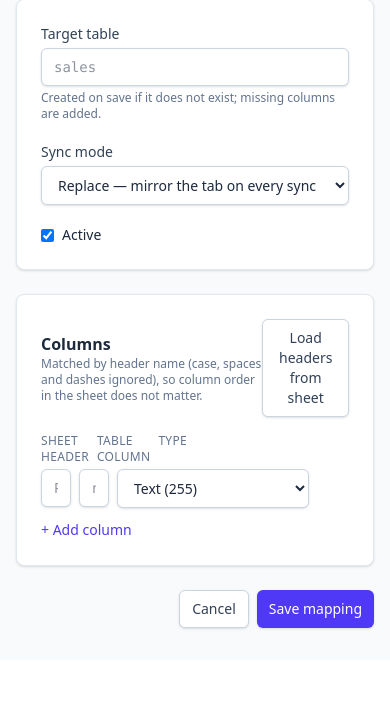
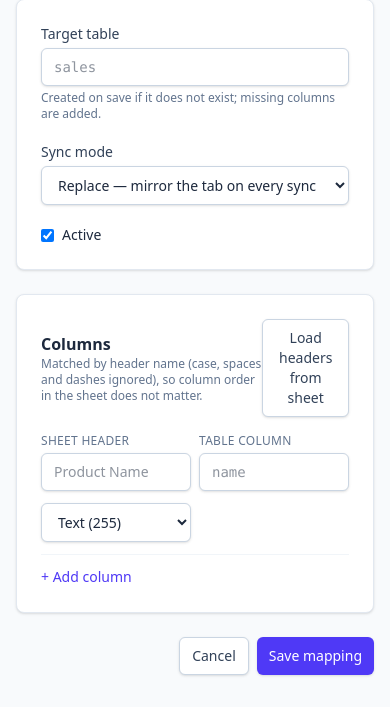
Before and after one commit to ErgiIT/sheet-sync, a Laravel app: page /tabs/1/mappings/create in a window 390 px wide. Shown: the part 190-897 px from the top of the page. Before the commit the page ends 820 px from the top, so only its background shows below. Run offline with Laravel 12, Linux system fonts and the light colour scheme; a user stored in the database is signed in; tables that the repository leaves empty hold one stand-in row (values such as "Sample post"); style sheets or scripts are compiled from the project's sources; parts of the project's set-up code (start-up, migrations or seed data) failed here and were passed over; some libraries are stand-ins or nearby versions.

Commit message:
Make the mapping editor and configuration page usable at phone width
At 390px the fixed four-column grid left the sheet header and table
column inputs about 10px wide. On phones the type and remove button now
wrap to a second line. The configuration column gets min-w-0, so the
JSON block scrolls inside itself instead of widening the page to 606px.

```diff
--- a/resources/views/configuration/index.blade.php
+++ b/resources/views/configuration/index.blade.php
@@ -3,7 +3,7 @@
     <p class="mb-6 text-sm text-slate-500">The same configuration the UI edits, as a file. Import adds and updates; it never deletes spreadsheets, tabs or mappings.</p>
 
     <div class="grid gap-6 lg:grid-cols-3">
-        <div class="lg:col-span-2">
+        <div class="min-w-0 lg:col-span-2">
             <div class="mb-3 flex items-center justify-between">
                 <h2 class="font-semibold">Current configuration</h2>
                 <x-button variant="secondary" :href="route('configuration.export')">Download JSON</x-button>
--- a/resources/views/mappings/form.blade.php
+++ b/resources/views/mappings/form.blade.php
@@ -53,14 +53,15 @@
             <p x-cloak x-show="headerError" x-text="headerError" class="mb-3 rounded bg-red-50 px-3 py-2 text-sm text-red-700"></p>
             <x-field-error name="columns" />
 
-            <div class="grid grid-cols-[1fr_1fr_12rem_2rem] gap-2 text-xs font-medium tracking-wide text-slate-500 uppercase">
+            {{-- Phones: header and column on one line, type and remove on the next. --}}
+            <div class="grid grid-cols-2 gap-2 text-xs font-medium tracking-wide text-slate-500 uppercase sm:grid-cols-[1fr_1fr_12rem_2rem]">
                 <div>Sheet header</div>
                 <div>Table column</div>
-                <div>Type</div>
-                <div></div>
+                <div class="hidden sm:block">Type</div>
+                <div class="hidden sm:block"></div>
             </div>
             <template x-for="(column, index) in columns" :key="index">
-                <div class="grid grid-cols-[1fr_1fr_12rem_2rem] items-start gap-2">
+                <div class="grid grid-cols-2 items-start gap-2 border-b border-slate-100 pb-3 sm:grid-cols-[1fr_1fr_12rem_2rem] sm:border-0 sm:pb-0">
                     <input :name="`columns[${index}][source_column]`" x-model="column.source_column" required class="input" placeholder="Product Name">
                     <input :name="`columns[${index}][target_column]`" x-model="column.target_column" required class="input font-mono" placeholder="name">
                     <select :name="`columns[${index}][type]`" x-model="column.type" class="input">
@@ -68,7 +69,7 @@
                             <option :value="type.value" x-text="type.label" :selected="type.value === column.type"></option>
                         </template>
                     </select>
-                    <button type="button" class="mt-2 text-lg leading-none text-slate-400 hover:text-red-600" @click="removeColumn(index)" x-show="columns.length > 1" title="Remove">×</button>
+                    <button type="button" class="mt-2 justify-self-end text-lg leading-none text-slate-400 hover:text-red-600 sm:justify-self-auto" @click="removeColumn(index)" x-show="columns.length > 1" title="Remove">×</button>
                 </div>
             </template>
             @foreach ($errors->getMessages() as $key => $messages)
```
